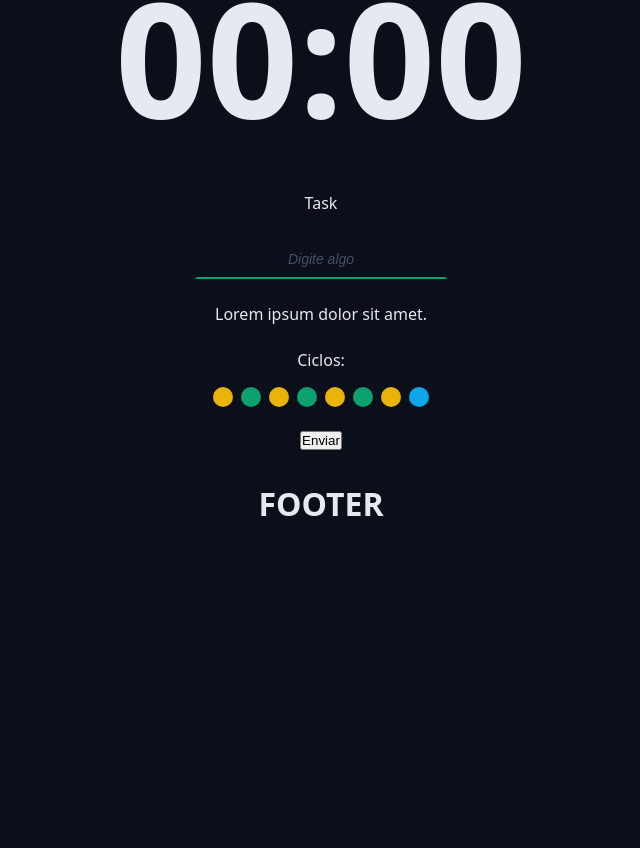
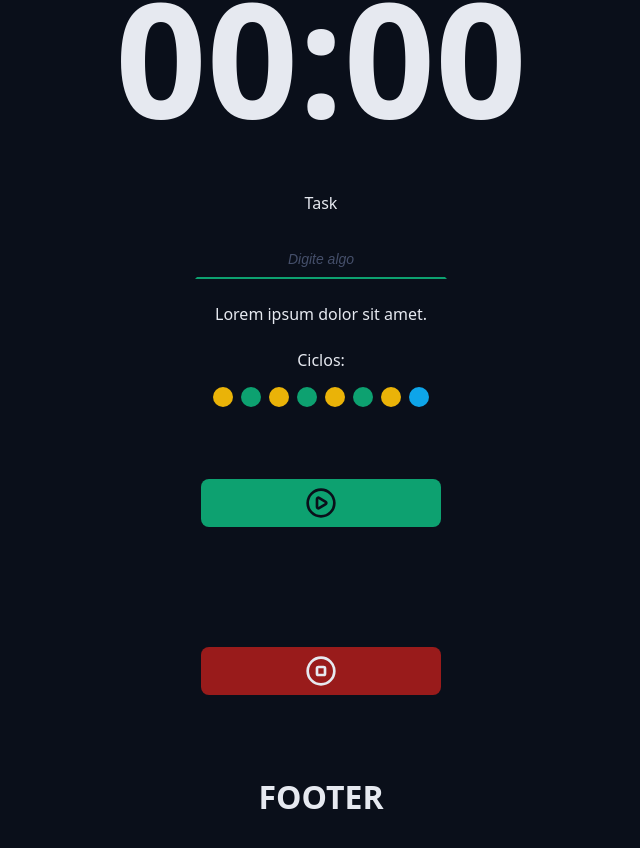
Before and after one commit to EnzoOP1402/chronos-pomodoro, a React (Vite) app: page / in a window 1280 px wide. Shown: the part 350-1198 px from the top of the page, without its empty margins (319-959 px from the left). Before the commit the page ends 907 px from the top, so only its background shows below. Built offline with nearby package versions, Linux system fonts and the light colour scheme.

Commit message:
Button component done

```diff
--- a/src/App.tsx
+++ b/src/App.tsx
@@ -1,6 +1,8 @@
+import { PlayCircleIcon, StopCircleIcon } from 'lucide-react'
 import { Container } from './components/Container'
 import { CountDown } from './components/CountDown'
 import { Cycles } from './components/Cycles'
+import { DefaultButton } from './components/DefaultButton'
 import { DefaultInput } from './components/DefaultInput'
 import { Heading } from './components/Heading'
 import { Logo } from './components/Logo'
@@ -39,7 +41,8 @@
                     </div>
 
                     <div className="formRow">
-                        <button>Enviar</button>
+                        <DefaultButton icon={<PlayCircleIcon/>} color='green'/>
+                        <DefaultButton icon={<StopCircleIcon/>} color='red'/>
                     </div>
                 </form>
             </Container>
--- /dev/null
+++ b/src/components/DefaultButton/index.tsx
@@ -0,0 +1,16 @@
+import styles from './styles.module.css'
+
+type DefaultButtonProps = {
+    icon: React.ReactNode;
+    color?: 'green' | 'red';
+} & React.ComponentProps<'button'>
+
+export function DefaultButton({icon, color='green', ...props}: DefaultButtonProps) {
+    return (
+        <>
+            <button className={`${styles.button} ${styles[color]}`} {...props}>
+                {icon}
+            </button>
+        </>
+    );
+}
--- /dev/null
+++ b/src/components/DefaultButton/styles.module.css
@@ -0,0 +1,31 @@
+.button{
+    border: none;
+    display: flex;
+    align-items: center;
+    justify-content: center;
+    min-width: 24rem;
+    padding: .8rem;
+    border-radius: .8rem;
+    margin: 4.8rem 0;
+    cursor: pointer;
+    transition: all .1s ease-in-out;
+}
+
+.button svg{
+    width: 3.2rem;
+    height: 3.2rem;
+}
+
+button:hover{
+    filter: brightness(80%);
+}
+
+.green{
+    background-color: var(--primary);
+    color: var(--text-over-primary);
+}
+
+.red{
+    background-color: var(--error);
+    color: var(--text-over-error);
+}
```
